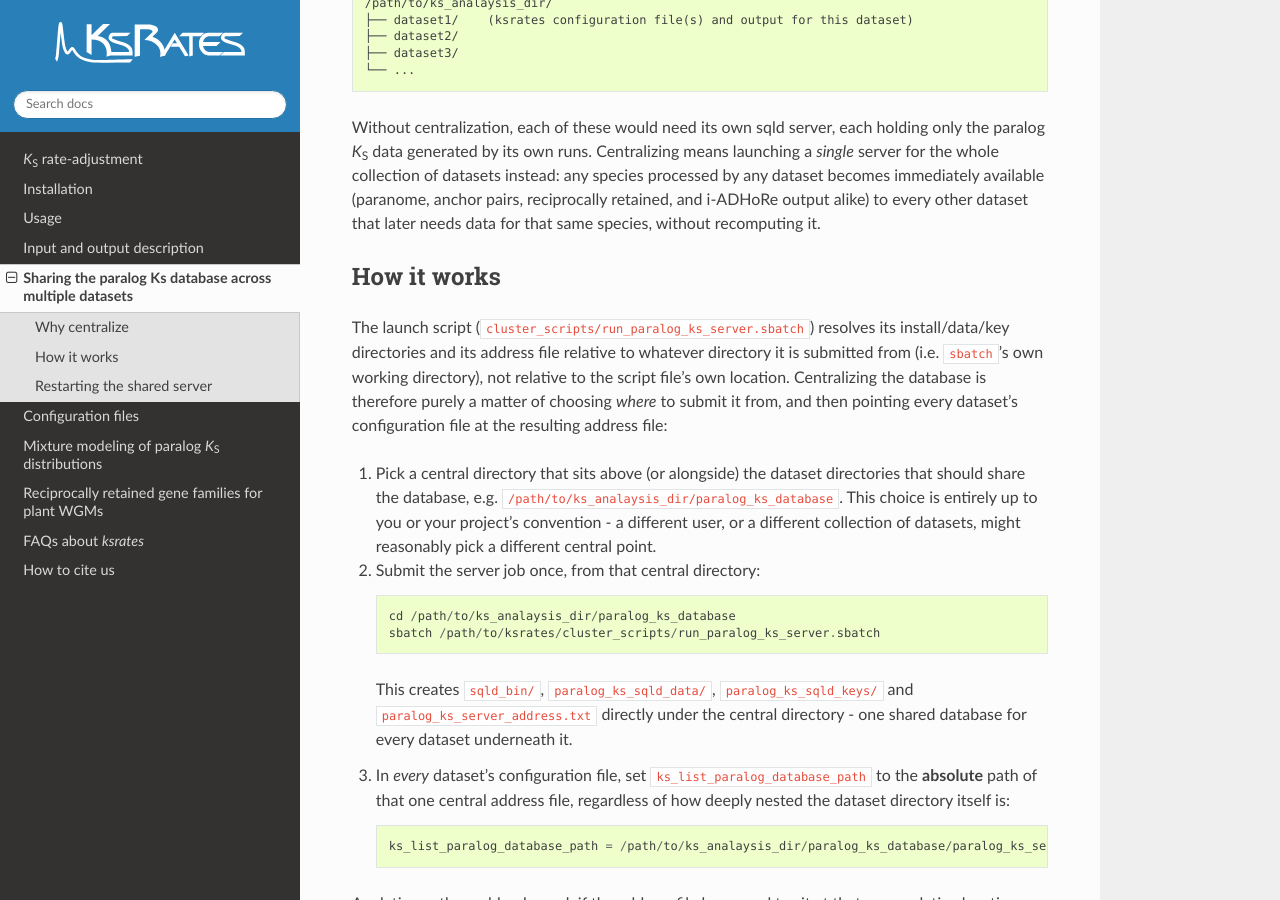
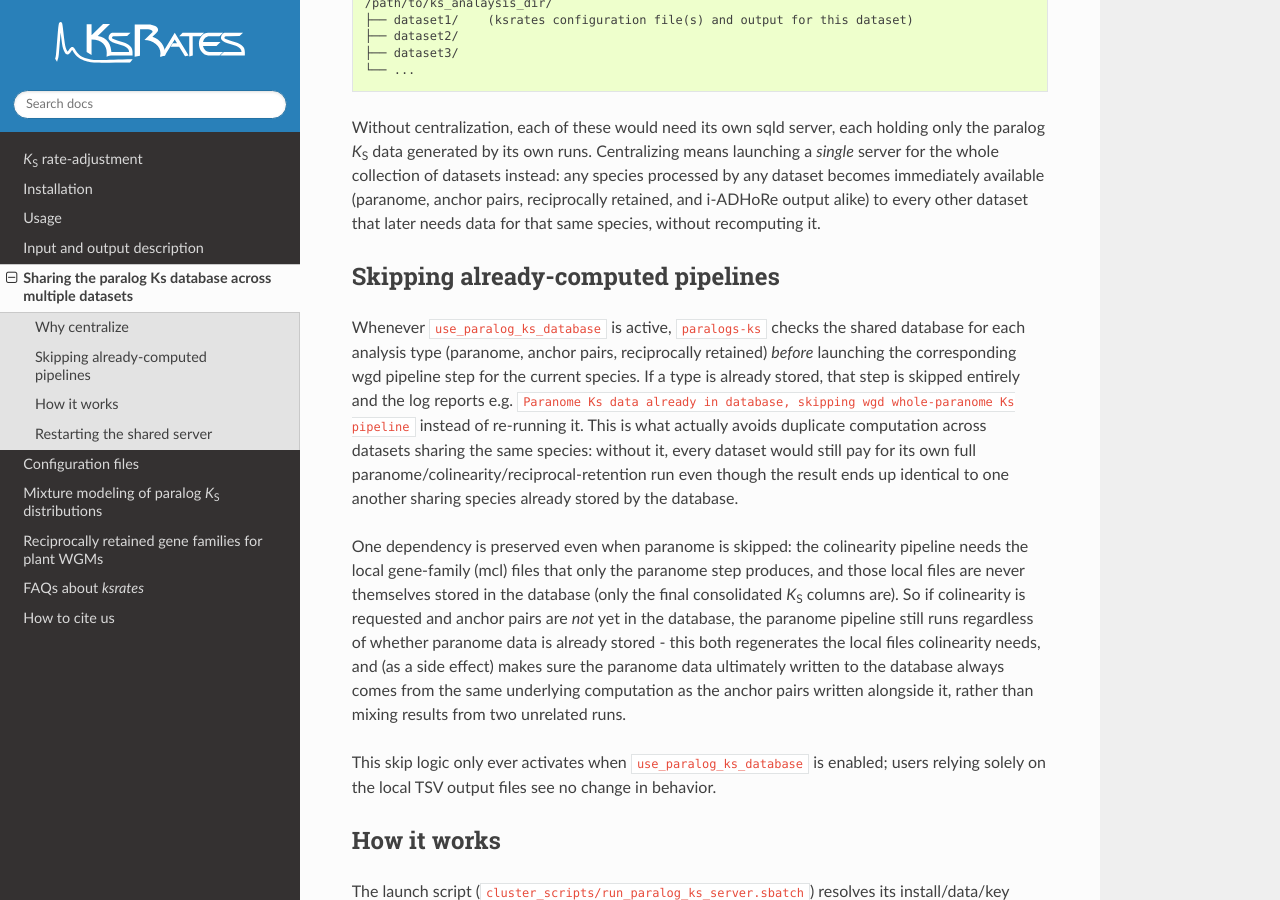
Before and after one commit to VIB-PSB/ksrates, a Sphinx documentation site: the page built from docs/paralog_ks_database.rst, in a window 1280 px wide and 900 px high, scrolled down 610 px. Built offline with Sphinx 7.4.7 and the Read the Docs theme 3.1.0, drawn with Linux system fonts in a browser that asks for light colours.

Commit message:
Docs explain when database allows to skip already-computed pipelines

```diff
--- a/docs/paralog_ks_database.rst
+++ b/docs/paralog_ks_database.rst
@@ -33,6 +33,31 @@ paralog *K*:sub:`S` data generated by its own runs. Centralizing means launching
 for the whole collection of datasets instead: any species processed by any dataset becomes
 immediately available (paranome, anchor pairs, reciprocally retained, and i-ADHoRe output alike)
 to every other dataset that later needs data for that same species, without recomputing it.
+
+
+Skipping already-computed pipelines
+====================================
+
+Whenever ``use_paralog_ks_database`` is active, ``paralogs-ks`` checks the shared database for
+each analysis type (paranome, anchor pairs, reciprocally retained) *before* launching the
+corresponding wgd pipeline step for the current species. If a type is already stored, that step
+is skipped entirely and the log reports e.g. ``Paranome Ks data already in database, skipping wgd
+whole-paranome Ks pipeline`` instead of re-running it. This is what actually avoids duplicate
+computation across datasets sharing the same species: without it, every dataset would still pay
+for its own full paranome/colinearity/reciprocal-retention run even though the result ends up
+identical to one another sharing species already stored by the database.
+
+One dependency is preserved even when paranome is skipped: the colinearity pipeline needs the
+local gene-family (mcl) files that only the paranome step produces, and those local files are
+never themselves stored in the database (only the final consolidated *K*:sub:`S` columns are). So
+if colinearity is requested and anchor pairs are *not* yet in the database, the paranome pipeline
+still runs regardless of whether paranome data is already stored - this both regenerates the
+local files colinearity needs, and (as a side effect) makes sure the paranome data ultimately
+written to the database always comes from the same underlying computation as the anchor pairs
+written alongside it, rather than mixing results from two unrelated runs.
+
+This skip logic only ever activates when ``use_paralog_ks_database`` is enabled; users relying
+solely on the local TSV output files see no change in behavior.
 
 
 How it works
```
